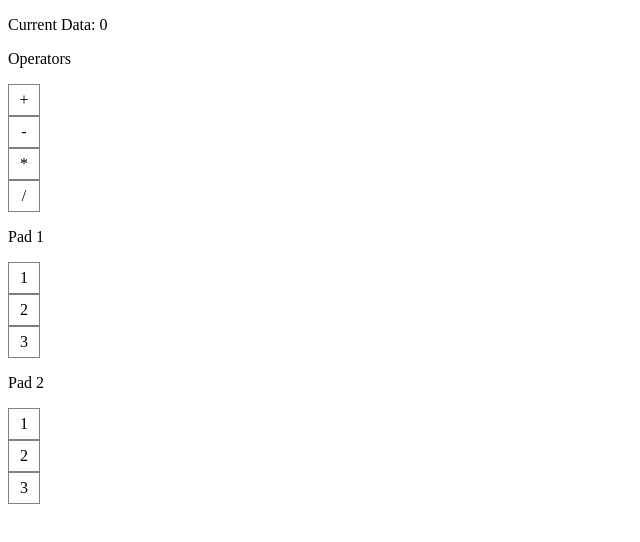
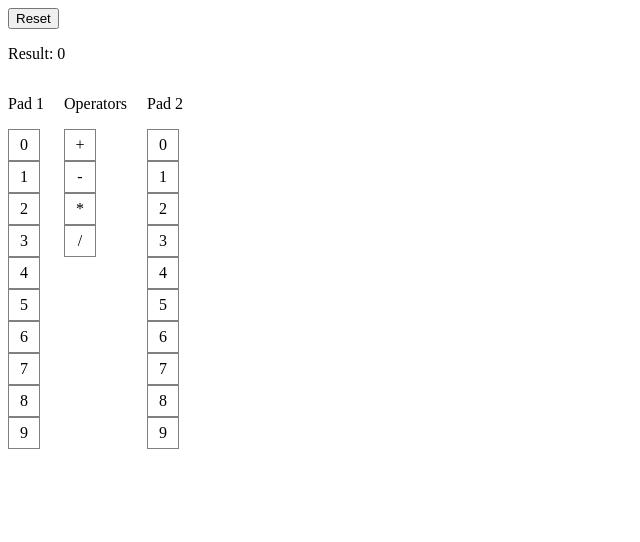
Before and after one commit to Stephen10121/css-calc, a plain HTML site: page index.html in a window 1280 px wide. Shown: the whole page, without its empty margins (0-640 px from the left). Drawn offline with Linux system fonts and the light colour scheme.

Commit message:
Added all the values

```diff
--- a/index.html
+++ b/index.html
@@ -7,55 +7,42 @@
         <link rel="stylesheet" href="style.css">
     </head>
     <body>
-    <p id="b2">Current Data: </p>
+        <button id="reset">Reset</button>
+        <p id="b2">Result: </p>
+        <div class="pads">
+            <section>
+                <p>Pad 1</p>
+                <label>0<input type="radio" name="p1" id="p10" /></label>
+                <label>1<input type="radio" name="p1" id="p11" /></label>
+                <label>2<input type="radio" name="p1" id="p12" /></label>
+                <label>3<input type="radio" name="p1" id="p13" /></label>
+                <label>4<input type="radio" name="p1" id="p14" /></label>
+                <label>5<input type="radio" name="p1" id="p15" /></label>
+                <label>6<input type="radio" name="p1" id="p16" /></label>
+                <label>7<input type="radio" name="p1" id="p17" /></label>
+                <label>8<input type="radio" name="p1" id="p18" /></label>
+                <label>9<input type="radio" name="p1" id="p19" /></label>
+            </section>
             <section>
                 <p>Operators</p>
-        <label for="op">
-            +
-            <input type="radio" name="operator" id="op" />
-        </label>
-        <label for="om">
-            -
-            <input type="radio" name="operator" id="om" />
-        </label>
-        <label for="ot">
-            *
-            <input type="radio" name="operator" id="ot" />
-        </label>
-        <label for="od">
-            /
-            <input type="radio" name="operator" id="od" />
-        </label>
-    </section>
-    <section>
-        <p>Pad 1</p>
-        <label>
-            1
-            <input type="radio" name="v1" id="p11" />
-        </label>
-        <label>
-            2
-            <input type="radio" name="v1" id="p12" />
-        </label>
-        <label>
-            3
-            <input type="radio" name="v1" id="p13" />
-        </label>
+                <label for="op">+<input type="radio" name="operator" id="op" /></label>
+                <label for="om">-<input type="radio" name="operator" id="om" /></label>
+                <label for="ot">*<input type="radio" name="operator" id="ot" /></label>
+                <label for="od">/<input type="radio" name="operator" id="od" /></label>
             </section>
             <section>
                 <p>Pad 2</p>
-        <label>
-            1
-            <input type="radio" name="v1" id="p21" />
-        </label>
-        <label>
-            2
-            <input type="radio" name="v1" id="p22" />
-        </label>
-        <label>
-            3
-            <input type="radio" name="v1" id="p23" />
-        </label>
+                <label>0<input type="radio" name="p2" id="p20" /></label>
+                <label>1<input type="radio" name="p2" id="p21" /></label>
+                <label>2<input type="radio" name="p2" id="p22" /></label>
+                <label>3<input type="radio" name="p2" id="p23" /></label>
+                <label>4<input type="radio" name="p2" id="p24" /></label>
+                <label>5<input type="radio" name="p2" id="p25" /></label>
+                <label>6<input type="radio" name="p2" id="p26" /></label>
+                <label>7<input type="radio" name="p2" id="p27" /></label>
+                <label>8<input type="radio" name="p2" id="p28" /></label>
+                <label>9<input type="radio" name="p2" id="p29" /></label>
             </section>
+        </div>
     </body>
 </html>
--- a/style.css
+++ b/style.css
@@ -12,23 +12,34 @@ body:has(#om:checked) {--oper:-;counter-set: final calc(var(--val1) var(--oper)
 body:has(#ot:checked) {--oper:*;counter-set: final calc(var(--val1) var(--oper) var(--val2));}
 body:has(#od:checked) {--oper:/;counter-set: final calc(var(--val1) var(--oper) var(--val2));}
 
-body:has(#a:checked) {
-    --val1: 1;
-    --val2: 1;
+/* Set pad 1 values */
+body:has(#p10:checked) {--val1: 0;counter-set: final calc(var(--val1) var(--oper) var(--val2));}
+body:has(#p11:checked) {--val1: 1;counter-set: final calc(var(--val1) var(--oper) var(--val2));}
+body:has(#p12:checked) {--val1: 2;counter-set: final calc(var(--val1) var(--oper) var(--val2));}
+body:has(#p13:checked) {--val1: 3;counter-set: final calc(var(--val1) var(--oper) var(--val2));}
+body:has(#p14:checked) {--val1: 4;counter-set: final calc(var(--val1) var(--oper) var(--val2));}
+body:has(#p15:checked) {--val1: 5;counter-set: final calc(var(--val1) var(--oper) var(--val2));}
+body:has(#p16:checked) {--val1: 6;counter-set: final calc(var(--val1) var(--oper) var(--val2));}
+body:has(#p17:checked) {--val1: 7;counter-set: final calc(var(--val1) var(--oper) var(--val2));}
+body:has(#p18:checked) {--val1: 8;counter-set: final calc(var(--val1) var(--oper) var(--val2));}
+body:has(#p19:checked) {--val1: 9;counter-set: final calc(var(--val1) var(--oper) var(--val2));}
 
-    counter-set: final calc(var(--val1) var(--oper) var(--val2));
-}
+/* Set pad 2 values */
+body:has(#p20:checked) {--val2: 0;counter-set: final calc(var(--val1) var(--oper) var(--val2));}
+body:has(#p21:checked) {--val2: 1;counter-set: final calc(var(--val1) var(--oper) var(--val2));}
+body:has(#p22:checked) {--val2: 2;counter-set: final calc(var(--val1) var(--oper) var(--val2));}
+body:has(#p23:checked) {--val2: 3;counter-set: final calc(var(--val1) var(--oper) var(--val2));}
+body:has(#p24:checked) {--val2: 4;counter-set: final calc(var(--val1) var(--oper) var(--val2));}
+body:has(#p25:checked) {--val2: 5;counter-set: final calc(var(--val1) var(--oper) var(--val2));}
+body:has(#p26:checked) {--val2: 6;counter-set: final calc(var(--val1) var(--oper) var(--val2));}
+body:has(#p27:checked) {--val2: 7;counter-set: final calc(var(--val1) var(--oper) var(--val2));}
+body:has(#p28:checked) {--val2: 8;counter-set: final calc(var(--val1) var(--oper) var(--val2));}
+body:has(#p29:checked) {--val2: 9;counter-set: final calc(var(--val1) var(--oper) var(--val2));}
 
-body:has(#b:checked) {
-    --val1: 2;
-    --val2: 2;
-
-    counter-set: final calc(var(--val1) var(--oper) var(--val2));
-}
-body:has(#c:checked) {
-    --val1: 3;
-    --val2: 3;
-
+body:has(#reset:active) {
+    --val1:0;
+    --val2:0;
+    --oper:+;
     counter-set: final calc(var(--val1) var(--oper) var(--val2));
 }
 
@@ -63,3 +74,8 @@ input {
 	width: 1px !important;
 	white-space: nowrap !important;            /* 3 */
 }
+
+.pads {
+    display: flex;
+    gap: 20px;
+}
```
Lines whose indentation alone changed are shown as unchanged.
